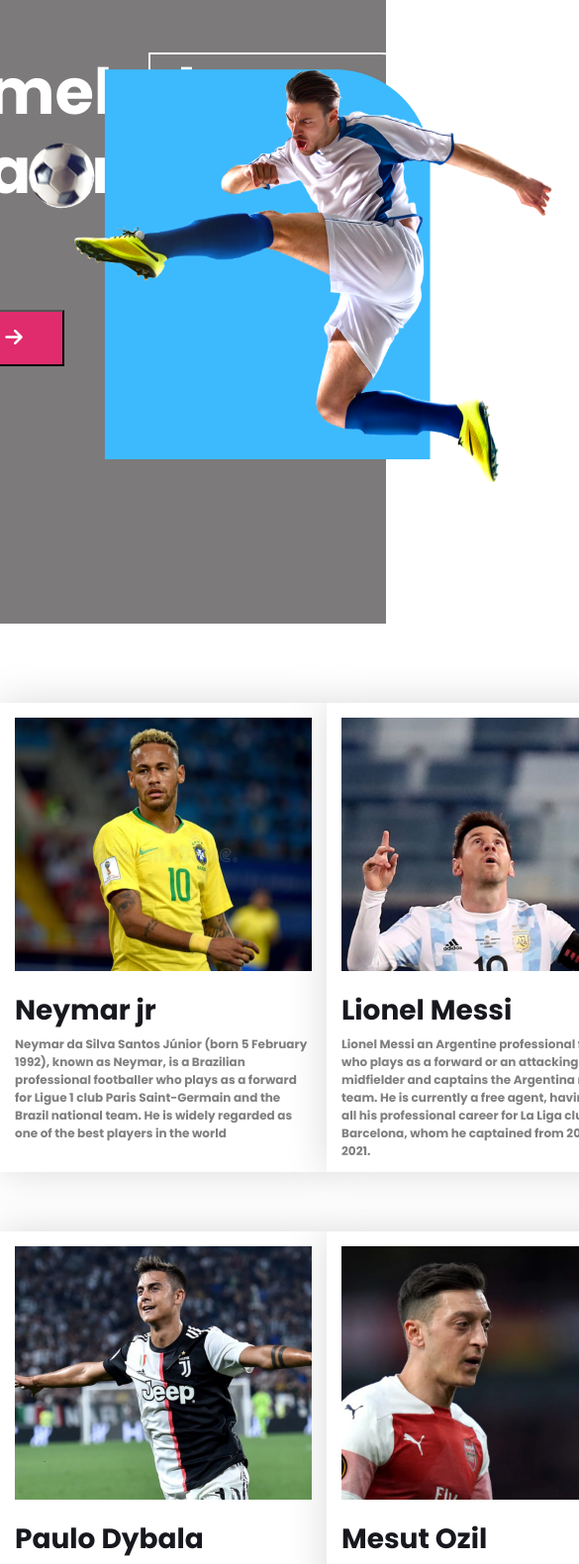
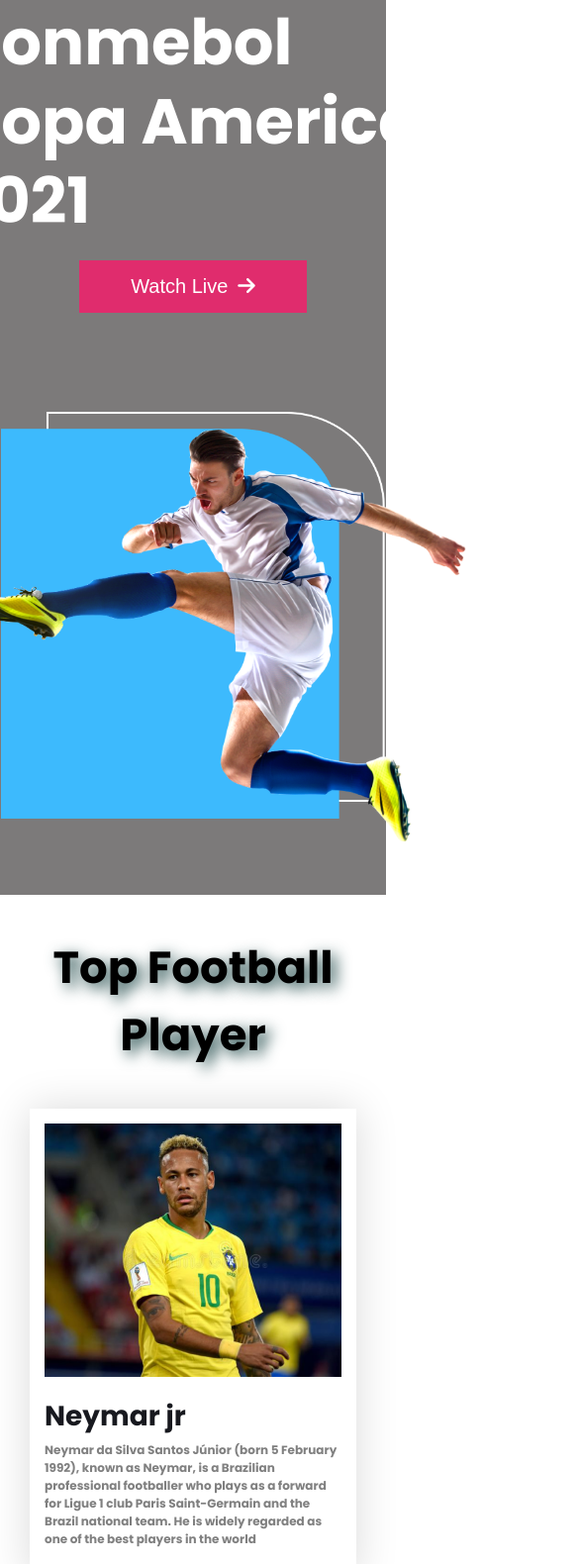
Before and after one commit to Jahidulcse/Assignment-02-Football-Responsive-portfolio, a plain HTML site: page index.html in a window 390 px wide. Shown: the part 47-1627 px from the top of the page at 99% size, 585 px wide, since content can reach past the window. Drawn offline with Linux system fonts and the light colour scheme.

Commit message:
responsive

```diff
--- a/index.html
+++ b/index.html
@@ -15,13 +15,14 @@
 </head>
 
 <body>
+
     <section class="header-section">
         <div class="header-sub">
             <div class="half-width">
                 <div class="banner-text">
                     <h1 id="banner-title">Conmebol Copa America 2021</h1>
-                    <button type="button" onclick="alert('Thanks for watch this Live match')">Watch Live<i
-                            class="fas fa-arrow-right"></i></button>
+                    <button class="transform" type="button" onclick="alert('Thanks for watch this Live match')">Watch
+                        Live<i class="fas fa-arrow-right"></i></button>
                 </div>
 
             </div>
@@ -39,6 +40,7 @@
 
     <!------------------------------------------ Top Player 12------------------------------ -->
     <section class="container">
+        <h1 class="top-12">Top Football Player</h1>
         <div class="top-players">
             <div class="player">
                 <img src="images/players/player-1.png" alt="">
--- a/style.css
+++ b/style.css
@@ -7,20 +7,26 @@ body{
 }
 /* -------------------------------------------------- */
 .header-section{
-    height: 677px;
     background-color: rgb(124, 122, 122);
-    margin-bottom: 80px;
+    margin-bottom: 40px;
 
 }
 .header-sub{
-    display: flex;
-    flex-direction: row;
+    display: grid;
+    grid-template-columns: repeat(2,1fr);
 }
 .half-width{
     display: flex;
-    width: 50%;
+    width: 100%;
+    align-items: center;
     justify-content: center;
-    margin-top: 100px;
+    flex-direction: column;
+    margin: 50px 0px;
+}
+.banner-text{
+    align-items: center;
+    justify-content: center;
+    justify-items: center;
 }
 
 #banner-title{
@@ -31,14 +37,27 @@ body{
     line-height: 80px;
 }
 button{
+    width: 230px;
     margin-top: 30px;
     font-size: 20px;
     background: #E02C6D;
-    padding: 15px 40px;
     text-decoration: none;
     color: #ffffff;
+    border: 0px;
+    padding: 15px 0px;
+
+
+    /* transition */
+    transition: width 1s ,transform 2s;
+
 
 }
+button:hover{
+    width: 300px;
+
+}
+
+
 .fa-arrow-right{
     padding-left: 10px;
     font-size: 20px;
@@ -47,8 +66,12 @@ button{
 #football-banner{
     width: 556px;
     height: 438px;
+    transition: 2s ,transform 2s ;
 }
+#football-banner:hover{
+    transform: scale(1.2);
 
+}
 
 
 
@@ -56,14 +79,24 @@ button{
 /*-------------------------
           player section
 ---------------------------- */
+
+
 .container{
 
+}
+.top-12{
+    text-align: center;
+    font-size: 45px;
+    font-weight: 700;
+    margin-bottom: 40px;
+    text-shadow: 5px 5px 15px rgb(29, 71, 71) ;
 }
 .top-players{
     display: grid;
     grid-template-columns: repeat(3, 1fr);
     grid-row-gap:60px;
     justify-items: center;
+
 }
 .player{
   height: 474px;
@@ -89,6 +122,13 @@ article > p{
     color:gray;
     font-size: 12px;
     margin-top: 15px;
+}
+
+
+
+/* Tansfor */
+.transform{
+
 }
 
 /* End The top player section */
@@ -124,3 +164,32 @@ footer{
 .copy-right{
     text-align: center;
 }
+
+
+
+
+
+/*----------------------------------
+          Responsive Layout
+------------------------------------- */
+@media only screen and (max-width: 600px) {
+
+    .header-sub{
+        width: 100%;
+        display: grid;
+        grid-template-columns: repeat(1,1fr);
+        justify-content: center;
+        align-items: center;
+    }
+
+    .top-players{
+        width: 100%;
+        display: grid;
+        grid-template-columns: repeat(1,1fr);
+        align-self: center;
+        justify-self: center;
+    }
+
+
+
+}
```
